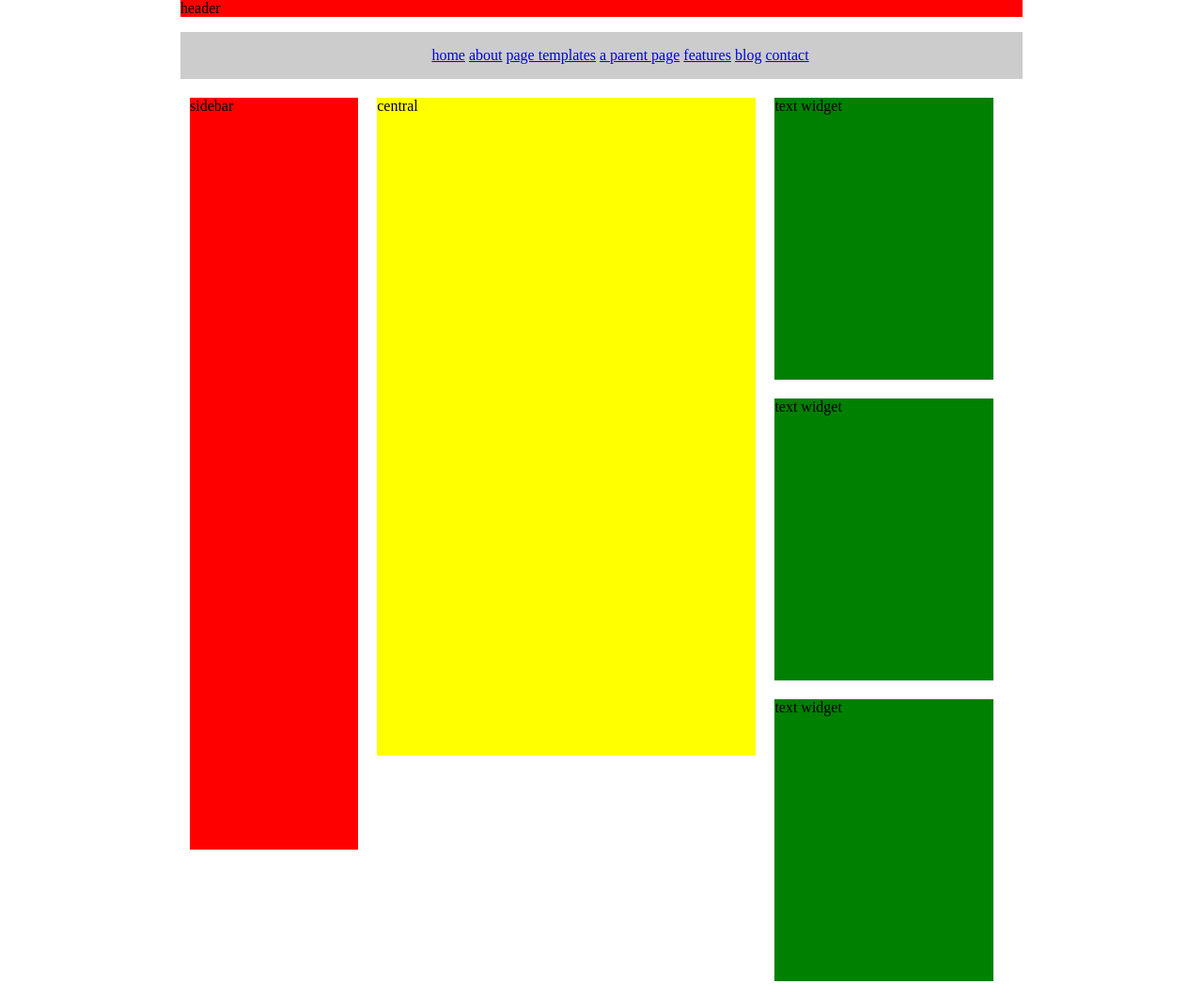
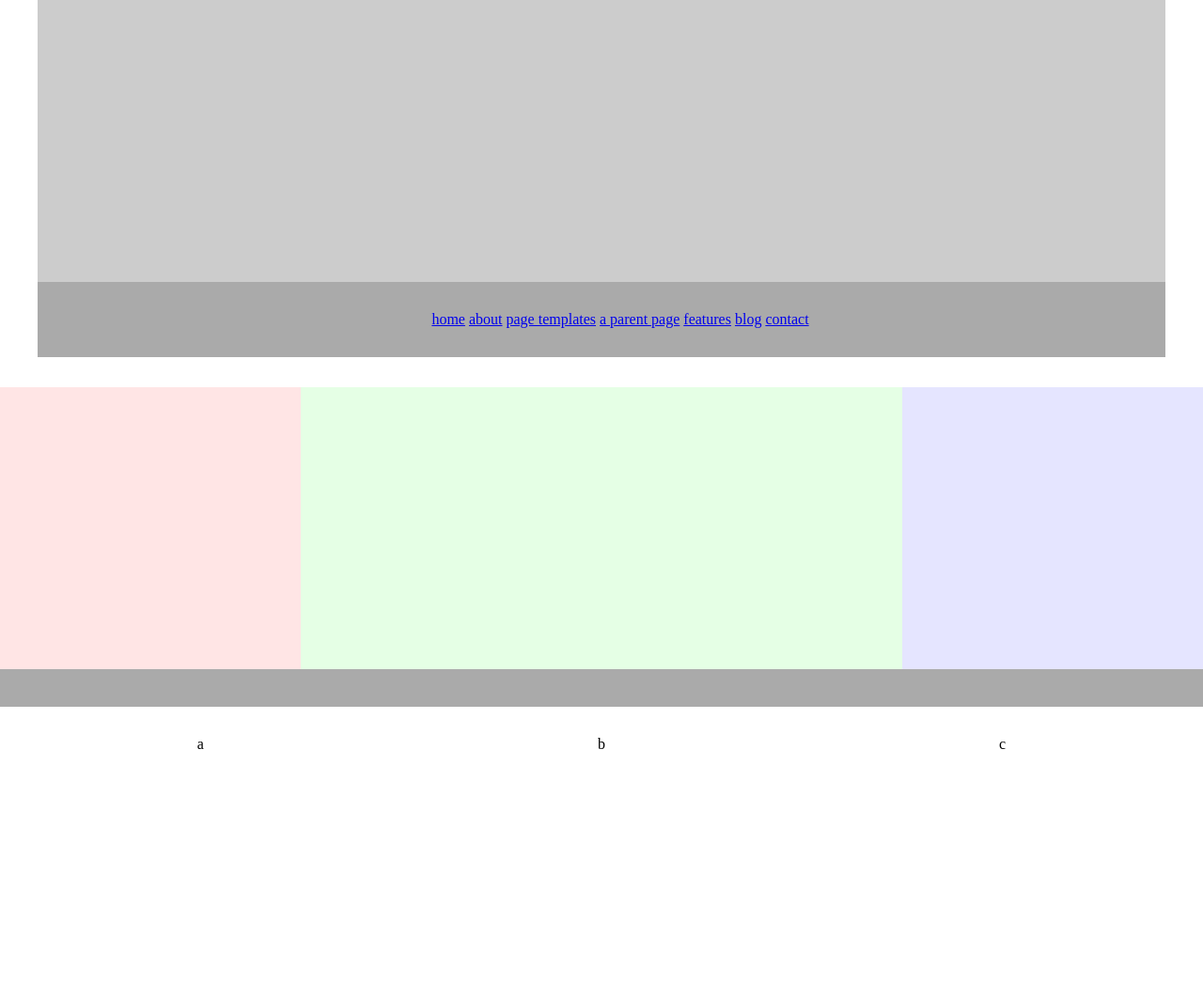
Before and after one commit to Akiras88/htmlcss-struttura-wp, a plain HTML site: page index.html in a window 1280 px wide. Shown: the top 1047 px of the page at 94% size. After the commit the page ends 832 px from the top, so only its background shows below. Drawn offline with Linux system fonts and the light colour scheme.

Commit message:
modifiche importanti html e css

```diff
--- a/index.html
+++ b/index.html
@@ -7,31 +7,57 @@
     <link rel="stylesheet" href="style/all.min.css">
   </head>
   <body>
-    <!-- header con immagine e scritta centrale  -->
-    <header class="main-header">header</header>
-    <main class="clearfix">
-      <!-- navbar -->
-      <div class="main-menu">
-        <ul id="menu">
-          <li><a href="#">home</a></li>
-          <li><a href="#">about</a></li>
-          <li><a href="#">page templates</a></li>
-          <li><a href="#">a parent page</a></li>
-          <li><a href="#">features</a></li>
-          <li><a href="#">blog</a></li>
-          <li><a href="#">contact</a></li>
-        </ul>
-      </div>
-      <!-- colonne del main -->
-      <div class="container">
-        <aside class="sidebar">sidebar</aside>
-        <div class="col-cnt">central</div>
-        <div class="col-dx">text widget</div>
-        <div class="col-dx">text widget</div>
-        <div class="col-dx">text widget</div>
-      </div>
+    <div id="container">
+      <!-- header and navigation menu  -->
+      <header class="main-header">
+        <div class="hero"></div>
+        <!-- navigation menu -->
+        <div class="main-navigation">
+          <ul id="menu">
+            <li>
+              <a href="#">home</a>
+            </li>
+            <li>
+              <a href="#">about</a>
+            </li>
+            <li>
+              <a href="#">page templates</a>
+            </li>
+            <li>
+              <a href="#">a parent page</a>
+            </li>
+            <li>
+              <a href="#">features</a>
+            </li>
+            <li>
+              <a href="#">blog</a>
+            </li>
+            <li>
+              <a href="#">contact</a>
+            </li>
+          </ul>
+        </div>
+      </header>
+    </div>
+    <main class="main-content clearfix">
+      <!-- columns main -->
+      <div class="col col-1"></div>
+      <div class="box"></div>
+      <div class="col col-2"></div>
+      <div class="box"></div>
+      <div class="col col-3"></div>
+      <div class="box"></div>
+      <div class="box"></div>
+      <div class="box"></div>
     </main>
     <!-- footer -->
-    <footer class="main-footer">footer</footer>
+    <footer class="main-footer">
+      <div class="footer-text"></div>
+        <ul class="socials clearfix">
+          <li>a</li>
+          <li>b</li>
+          <li>c</li>
+        </ul>
+    </footer>
   </body>
 </html>
--- a/style/style.css
+++ b/style/style.css
@@ -1,23 +1,35 @@
+/* general setting */
 * {
+  margin: 0;
   box-sizing: border-box;
 }
-body {
-  width: 70%;
+#container {
+  width: 1200px;
   margin: 0 auto;
 }
+
+/* utilities clearfix */
+.clearfix::after {
+  content: '';
+  display: table;
+  clear: both;
+}
+
 /* style per hedear */
 .main-header {
-  background-color: red;
-  height: 100 px;
+  margin-bottom: 16px;
+}
+.hero {
+  height: 300px;
+  background-color: #ccc;
 }
 
 /* style navbar */
-.main-menu {
-  height: 50px;
-  width: 100%;
+.main-navigation {
+  height: 80px;
+  background-color: #aaa;
   text-align: center;
-  background: #ccc;
-  line-height: 50px;
+  line-height: 80px;
 }
 #menu li {
   list-style: none;
@@ -29,42 +41,49 @@ body {
   border-bottom: 3px solid transparent;
 }
 
-/* style per colonne */
-.container {
-  margin-top: 10px;
+/* style for columns */
+.col  {
+  float: left;
+  height: 300px;
 }
-.sidebar {
-  float: left;
-  width: 20%;
-  background-color: red;
-  height: 800px;
-  padding: 0,16px;
-  margin: 10px;
+.col-1 {
+  width: 25%;
+  background-color: rgba(255, 0, 0, 0.1);
+  padding-right: 16px;
 }
-.col-cnt {
-  float: left;
-  width: 45%;
-  background-color: yellow;
-  height: 700px;
-  padding: 0,16px;
-  margin: 10px;
+.col-2 {
+  width: 50%;
+  background-color: rgba(0, 255, 0, 0.1);
+  padding: 0 16px;
 }
-.col-dx {
-  float: left;
-  width: 26%;
-  background-color: green;
-  height: 300px;
-  padding: 0,16px;
-  margin: 10px;
+.col-3 {
+  width: 25%;
+  background-color: rgba(0, 0, 255, 0.1);
+  padding-left: 16px;
 }
-.clearfix::after {
-  content: '';
-  display: table;
-  clear: both;
+
+/* style box inside columns */
+.box {
+  width: 100%;
+  background-color: #ccc;
+  margin-bottom: 32px;
 }
 
 /* style footer */
 .main-footer {
-  background-color: yellow;
-  height: 100px;
+  text-align: center;
 }
+.footer-text {
+  height: 40px;
+  background-color: #aaa;
+}
+.socials {
+  padding: 0;
+}
+.socials li {
+  list-style: none;
+  float: left;
+  width: calc(100%/3);
+  height: 80px;
+  line-height: 80px;
+}
```
Also changed, not shown: img/background-banner.jpeg (added), img/background-pagina.png (added), img/logo.png (added).
